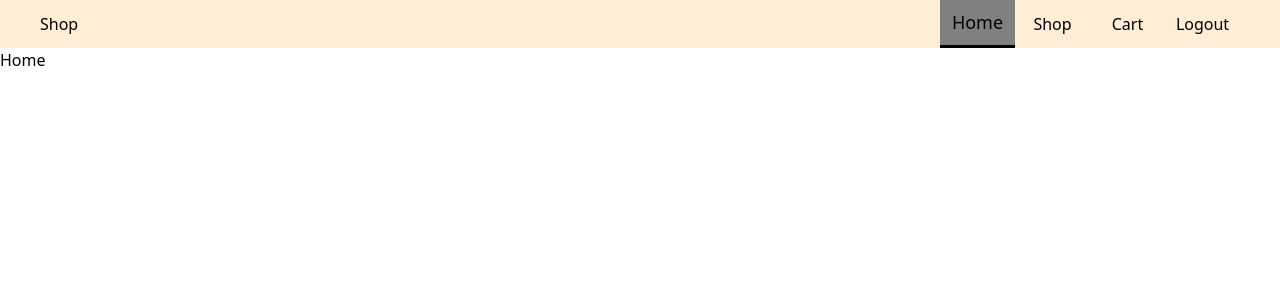
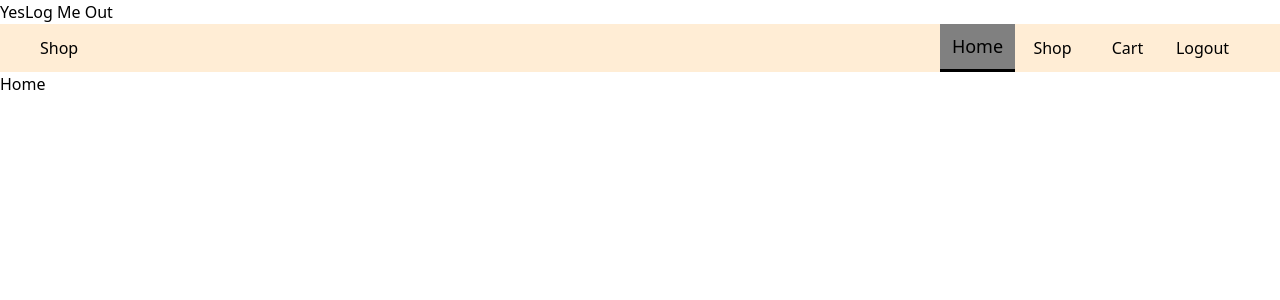
Before and after one commit to georgecabaccang/fronteCommerce, a React (Vite) app: page / in a window 1280 px wide. Shown: the top 300 px of the page. Built offline with nearby package versions, Linux system fonts and the light colour scheme; no server answers; sample sign-in values are in the browser's storage.

Commit message:
Refactor logout features. Now also is connected to backend

```diff
--- a/src/api/loginRequest.tsx
+++ b/src/api/loginRequest.tsx
@@ -8,6 +8,7 @@ export const userLogin = async (userCredentials: IUserDetails) => {
             password: userCredentials.password,
         });
         if (data.tokens) {
+            localStorage.setItem("userEmail", userCredentials.email as string);
             localStorage.setItem("token", data.tokens.accessToken);
             localStorage.setItem("refreshToken", data.tokens.refreshToken);
         } else {
--- a/src/api/logoutRequest.tsx
+++ b/src/api/logoutRequest.tsx
@@ -5,7 +5,7 @@ export const logout = async (refreshToken: string) => {
         const { data } = await axios.post("http://localhost:8002/user/logout", {
             refreshToken: refreshToken,
         });
-        return data;
+        return data.acknowledged;
     } catch (error) {
         if (error instanceof Error) return error.message;
     }
--- /dev/null
+++ b/src/api/refreshTokenRequest.tsx
@@ -0,0 +1,13 @@
+import axios from "axios";
+
+export const refreshTokenRequest = async (refreshToken: string, email: string) => {
+    try {
+        const { data } = await axios.post("http://localhost:8002/user/refreshLogin", {
+            email: email,
+            refreshToken: refreshToken,
+        });
+        console.log(data);
+    } catch (error) {
+        if (error instanceof Error) return error.message;
+    }
+};
--- a/src/components/pages/Login.tsx
+++ b/src/components/pages/Login.tsx
@@ -36,8 +36,10 @@ export default function Login() {
         if (response == "no tokens") {
             return console.log("Something went wrong on our side. Please try again");
         }
+        const userEmail = localStorage.getItem("userEmail");
         const accessToken = localStorage.getItem("token");
         const refreshToken = localStorage.getItem("refreshToken");
+        userContext.setUserEmail(userEmail);
         userContext.setAccessToken(accessToken);
         userContext.setRefreshToken(refreshToken);
     };
--- a/src/components/shared/Layout.tsx
+++ b/src/components/shared/Layout.tsx
@@ -1,9 +1,26 @@
-import { PropsWithChildren } from "react";
+import { PropsWithChildren, useState, useEffect, useContext } from "react";
 import Navigation from "./Navigation";
+import LoginTimeAlert from "./LoginTimeAlert";
+import { UserContext } from "../../providers/UserProvider";
 
 export default function Layout(props: PropsWithChildren) {
+    const [extendTime, setExtendTime] = useState(false);
+
+    const userContext = useContext(UserContext);
+
+    useEffect(() => {
+        if (userContext.accessToken) {
+            setTimeout(() => {
+                setExtendTime(true);
+            }, 5000);
+            return;
+        }
+        setExtendTime(false);
+    }, [userContext.accessToken]);
+
     return (
         <div>
+            {extendTime && <LoginTimeAlert />}
             <Navigation />
             <div>{props.children}</div>
         </div>
--- /dev/null
+++ b/src/components/shared/LoginTimeAlert.tsx
@@ -0,0 +1,19 @@
+import { useContext } from "react";
+import Button from "./Button";
+import { refreshTokenRequest } from "../../api/refreshTokenRequest";
+import { UserContext } from "../../providers/UserProvider";
+
+export default function LoginTimeAlert() {
+    const userContext = useContext(UserContext);
+
+    const extendTime = async () => {
+        if (userContext.refreshToken && userContext.email)
+            await refreshTokenRequest(userContext.refreshToken, userContext.email);
+    };
+    return (
+        <div>
+            <Button name="Yes" clickEvent={extendTime} />
+            <Button name="Log Me Out" />
+        </div>
+    );
+}
--- a/src/components/shared/Navigation.tsx
+++ b/src/components/shared/Navigation.tsx
@@ -1,4 +1,4 @@
-import { useContext, useEffect, useState } from "react";
+import { useContext } from "react";
 import { NavLink } from "react-router-dom";
 import { UserContext } from "../../providers/UserProvider";
 import { logout } from "../../api/logoutRequest";
@@ -6,8 +6,6 @@ import { ActiveLinkContext } from "../../providers/ActiveLinkProvider";
 
 const LOGIN_LINK = "http://localhost:5173/login";
 const SIGN_UP_LINK = "http://localhost:5173/sign-up";
-const HOME_LINK = "http://localhost:5173";
-const SHOP_LINK = "http://localhost:5173/shop";
 
 export default function Navigation() {
     const userContext = useContext(UserContext);
@@ -16,15 +14,15 @@ export default function Navigation() {
     const logoutHandler = async () => {
         if (userContext.refreshToken) {
             const response = await logout(userContext.refreshToken);
-            if (response != "logout successful") {
+            if (response == false) {
                 console.log("something went wrong");
                 return;
             }
+            localStorage.removeItem("userEmail");
             localStorage.removeItem("token");
             localStorage.removeItem("refreshToken");
             userContext.setAccessToken("");
             userContext.setRefreshToken("");
-            // setActiveLink("logout");
         }
     };
 
@@ -59,7 +57,7 @@ export default function Navigation() {
                                 Cart
                             </NavLink>
                             <NavLink
-                                to={"/logout"}
+                                to={"/login"}
                                 className="flex place-content-center items-center w-full h-full link-page"
                                 onClick={logoutHandler}
                             >
--- a/src/providers/CartProvider.tsx
+++ b/src/providers/CartProvider.tsx
@@ -20,7 +20,7 @@ export default function CartProvider(props: PropsWithChildren) {
     const getCartData = async () => {
         const data = await getUserCart();
         if (typeof data == "string") {
-            return console.log("relogin muna");
+            return console.log(data);
         }
         setCart(data);
     };
--- a/src/providers/UserProvider.tsx
+++ b/src/providers/UserProvider.tsx
@@ -1,29 +1,36 @@
 import React, { PropsWithChildren, createContext, useState } from "react";
 
 interface IUserContext {
+    email: string | null;
     accessToken: string | null;
     refreshToken: string | null;
     isAdmin: boolean;
+    setUserEmail: React.Dispatch<React.SetStateAction<string | null>>;
     setAccessToken: React.Dispatch<React.SetStateAction<string | null>>;
     setRefreshToken: React.Dispatch<React.SetStateAction<string | null>>;
 }
 
 export const UserContext = createContext<IUserContext>({
+    email: "",
     accessToken: "",
     refreshToken: "",
     isAdmin: false,
+    setUserEmail: () => {},
     setAccessToken: () => {},
     setRefreshToken: () => {},
 });
 
 export default function UserProvider(props: PropsWithChildren) {
+    const [userEmail, setUserEmail] = useState(localStorage.getItem("userEmail"));
     const [accessToken, setAccessToken] = useState(localStorage.getItem("token"));
     const [refreshToken, setRefreshToken] = useState(localStorage.getItem("refreshToken"));
 
     const userContextValues: IUserContext = {
+        email: userEmail,
         accessToken: accessToken,
         refreshToken: refreshToken,
         isAdmin: false,
+        setUserEmail: setUserEmail,
         setAccessToken: setAccessToken,
         setRefreshToken: setRefreshToken,
     };
```
